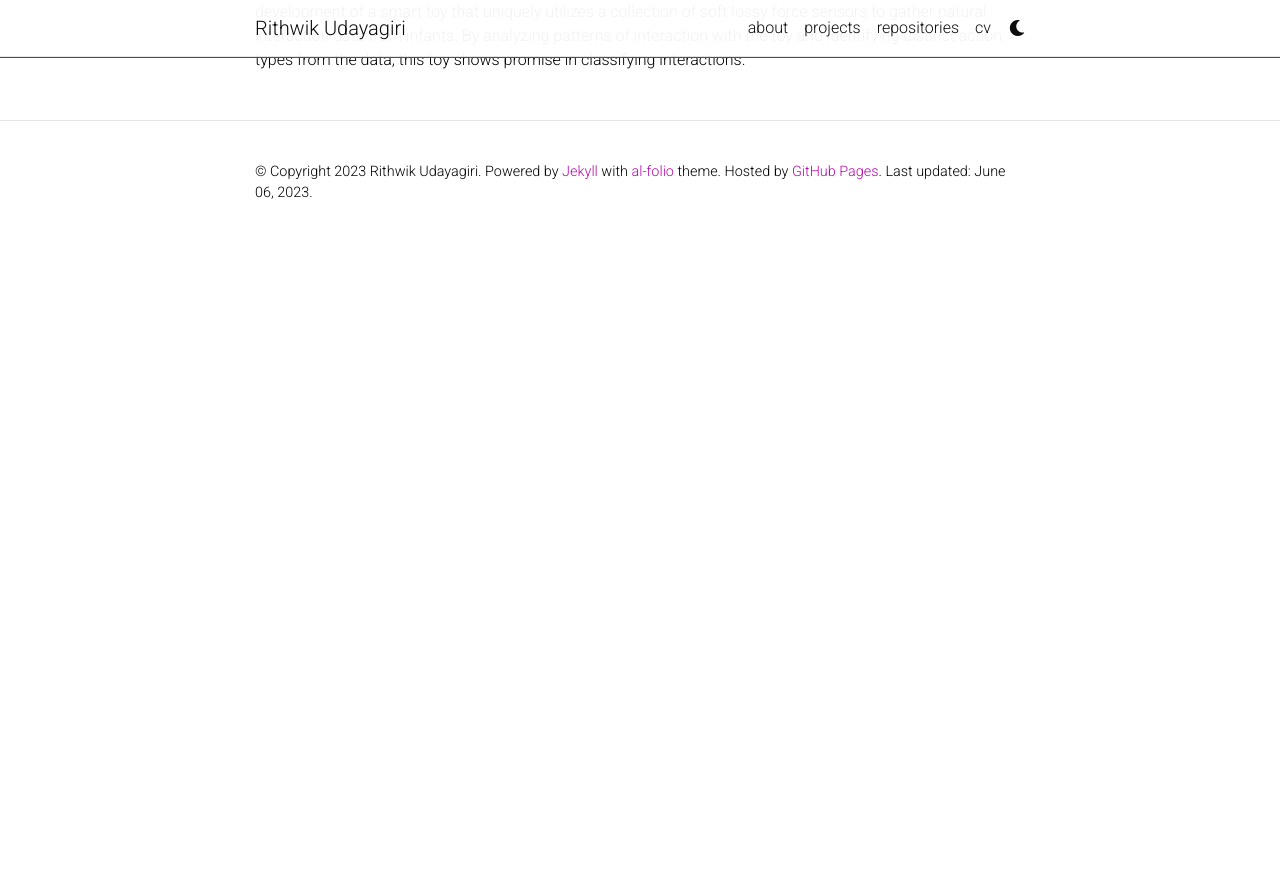
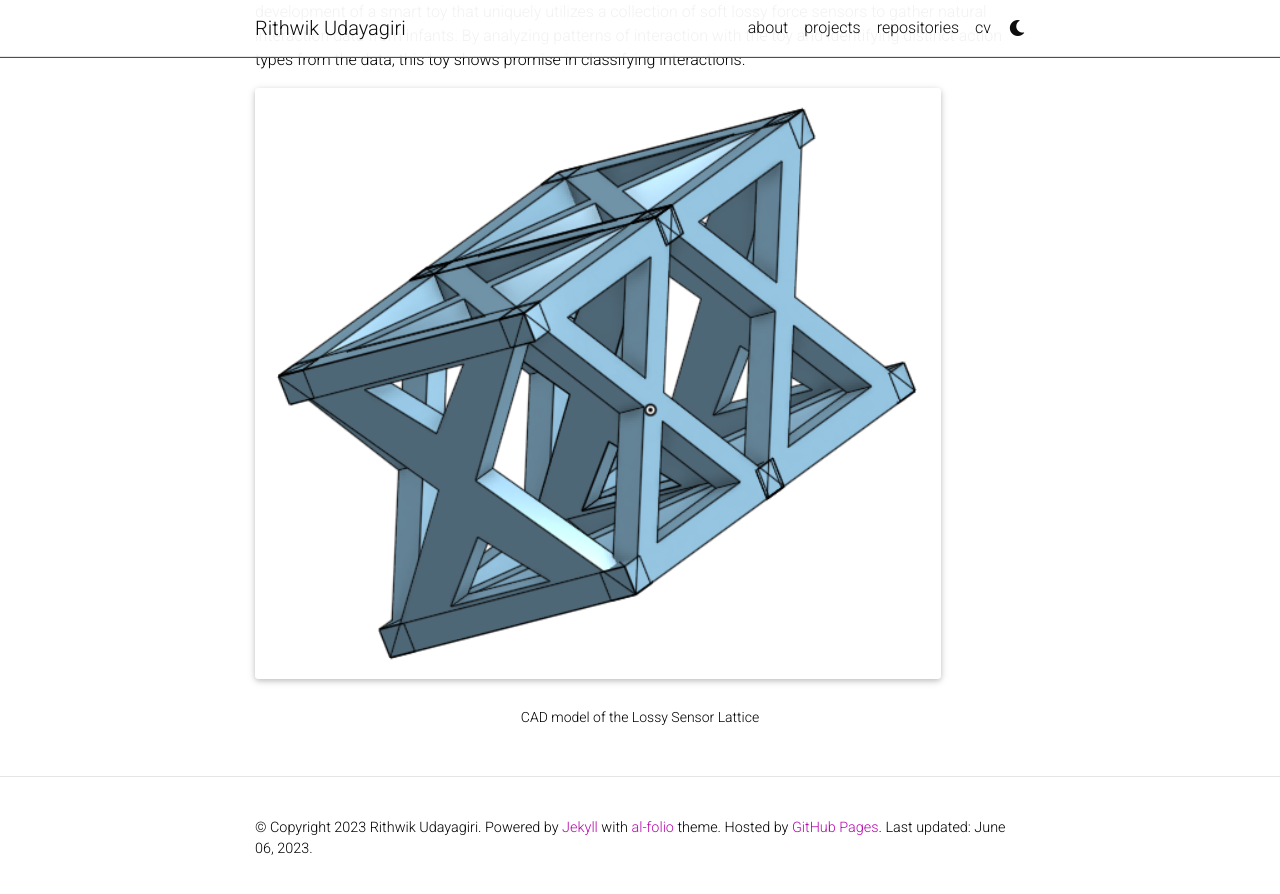
Before and after one commit to RithwikU/rithwiku.github.io, a Jekyll site: the page built from _projects/lossy_sensor.md, in a window 1280 px wide and 900 px high, scrolled down 563 px. Shown: the top 894 px of the window. Built offline with Jekyll 4.4.1, drawn with Linux system fonts in a browser that asks for light colours; full-size pictures stand in for the smaller copies a plugin makes; comment, search, counter and statistics services are not loaded; a style sheet for code colours, icons or effects is not loaded; before the commit the page ends 900 px from its top, so only the background shows below that.

Commit message:
Add image for lossy sensor | edit formatting for other projects

```diff
--- a/_projects/lossy_sensor.md
+++ b/_projects/lossy_sensor.md
@@ -2,7 +2,7 @@
 layout: page
 title: Smart Infant Toy
 description: Inventing a novel smart sensing medical toy for collecting and classifying infant interactions.
-img:
+img: assets/img/lossy_sensor_lattice.png
 importance: 6
 category: work
 ---
@@ -10,10 +10,20 @@ category: work
 ##### November 2021 --- Present
 
 <p>
-&#x2605;<strong>Abstract accepted in <a href="https://www.frontiersin.org/research-topics/52373/artificial-intelligence-and-robotic-applications-for-smart-monitoring-and-assistance-in-healthcare-services">Artificial Intelligence and Robotic Applications for Smart Monitoring and Assistance in Healthcare Services</a></strong>
+&#x2605;<strong> Abstract accepted in <a href="https://www.frontiersin.org/research-topics/52373/artificial-intelligence-and-robotic-applications-for-smart-monitoring-and-assistance-in-healthcare-services">Artificial Intelligence and Robotic Applications for Smart Monitoring and Assistance in Healthcare Services</a></strong>
 </p>
 
 
 ### AI-driven soft toy for detecting and classifying infant interactions using optical force sensors to detect neurodevelopmental delays
 
 It is crucial to identify neurodevelopmental disorders in infants early on for timely intervention to improve their long-term outcomes. Combining natural play with quantitative measurements of developmental milestones can be an effective way to swiftly and efficiently detect infants who are at risk of developmental delays.  Clinical studies have established differences in toy interaction behaviors between healthy infants and those at risk for developmental delays. The proposed smart toy aims to enhance the quantitative assessment of infant toy interactions in order to detect risks of developing motor delays. This article describes the design and development of a smart toy that uniquely utilizes a collection of soft lossy force sensors to gather natural interaction data from infants. By analyzing patterns of interaction with the toy and identifying distinct action types from the data, this toy shows promise in classifying interactions.
+
+
+<div class="row">
+    <div class="col-sm mt-3 mt-md-0">
+        {% include figure.html path="assets/img/lossy_sensor_lattice.png" title="Lossy Sensor Lattice" class="img-fluid rounded z-depth-1" %}
+    </div>
+</div>
+<div class="caption">
+   CAD model of the Lossy Sensor Lattice
+</div>
```
Also changed, not shown: _projects/f1_tenth.md (+2 -2 lines), _projects/gokart.md (+1 -1 lines), _projects/sauberbot.md (+10 -1 lines), assets/img/SICK_feedback.png (added), assets/img/lossy_sensor_lattice.png (added), 1 other file.
